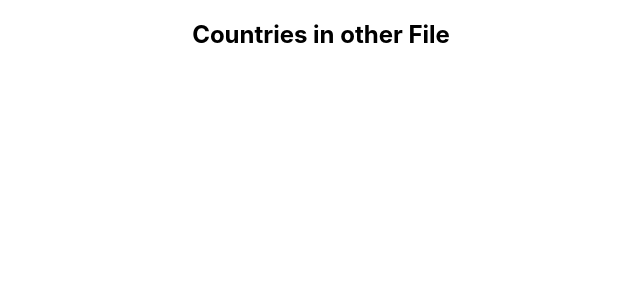
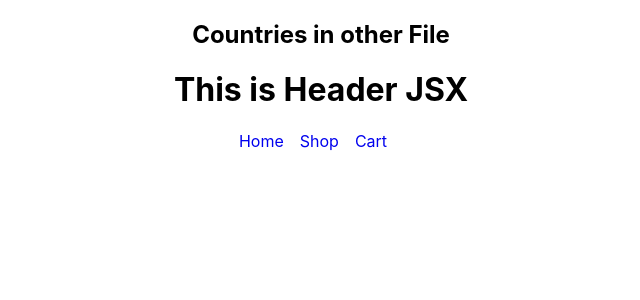
Before and after one commit to NishatFariza/react-rest-countries, a React (Create React App) app: page / in a window 1280 px wide. Shown: the top 300 px of the page, without its empty margins (319-959 px from the left). Built offline with nearby package versions, Linux system fonts and the light colour scheme.

Commit message:
multiple component in different file

```diff
--- a/src/App.js
+++ b/src/App.js
@@ -2,12 +2,15 @@ import logo from './logo.svg';
 import './App.css';
 import { useEffect, useState } from 'react';
 import Countries from './components/Countries/Countries';
+import Header from './components/Header/Header';
 
 function App() {
   return (
     <div className="App">
-     <Countries></Countries>
+      <Countries></Countries>
+      <Header></Header>
 
+      {/* <LoadCountries></LoadCountries> */}
     </div>
   );
 }
--- /dev/null
+++ b/src/components/Header/Header.css
@@ -0,0 +1,4 @@
+nav a {
+  text-decoration: none;
+  margin-right: 1rem;
+}
--- /dev/null
+++ b/src/components/Header/Header.js
@@ -0,0 +1,17 @@
+import React from 'react';
+import './Header.css';
+
+const Header = () => {
+    return (
+        <div>
+            <h1>This is Header JSX</h1>
+            <nav>
+                <a href="/home">Home</a>
+                <a href="/shop">Shop</a>
+                <a href="/cart">Cart</a>
+            </nav>
+        </div>
+    );
+};
+
+export default Header;
```
Also changed, not shown: src/components/Person/Person.css (added), src/components/Person/Person.js (added).
